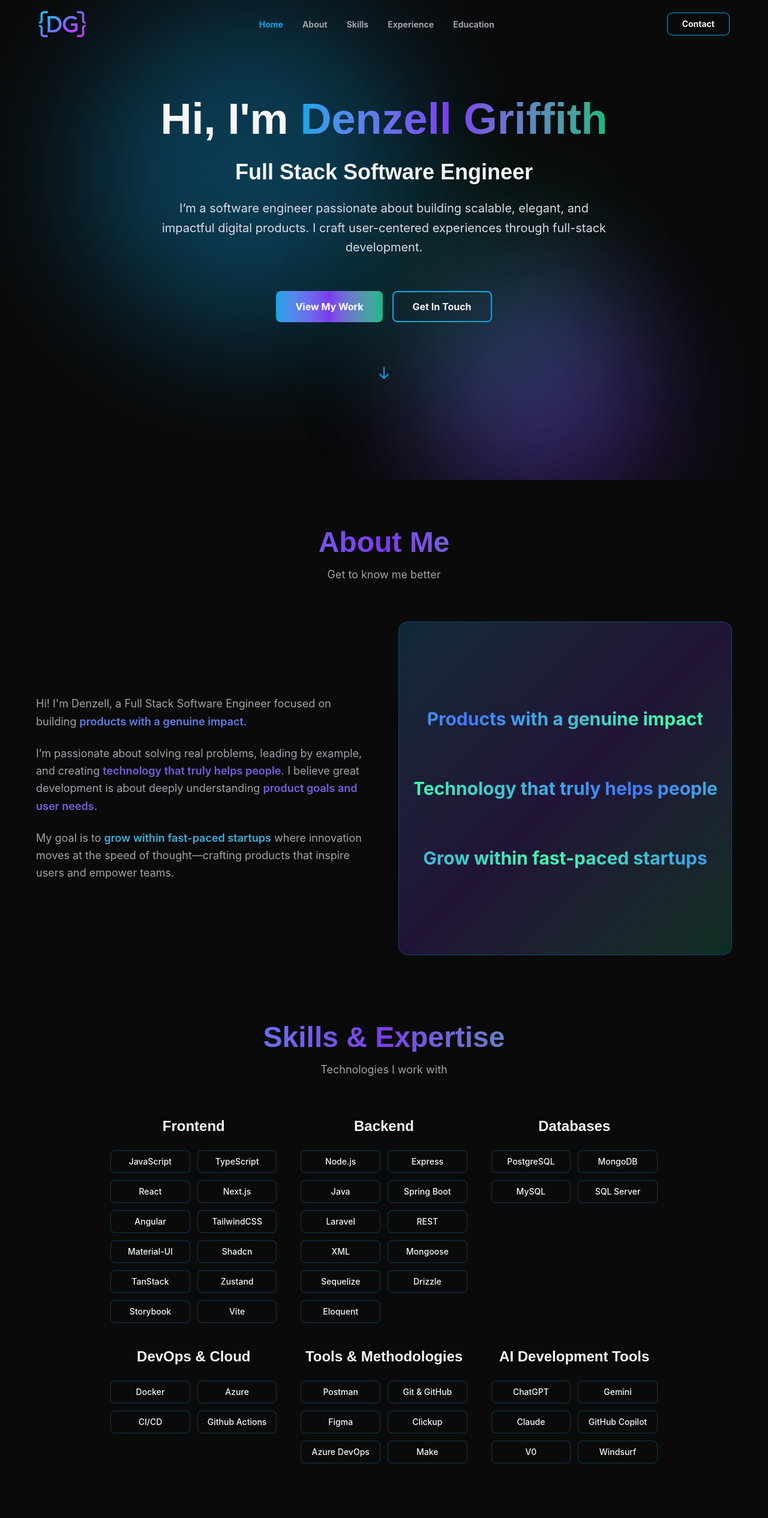
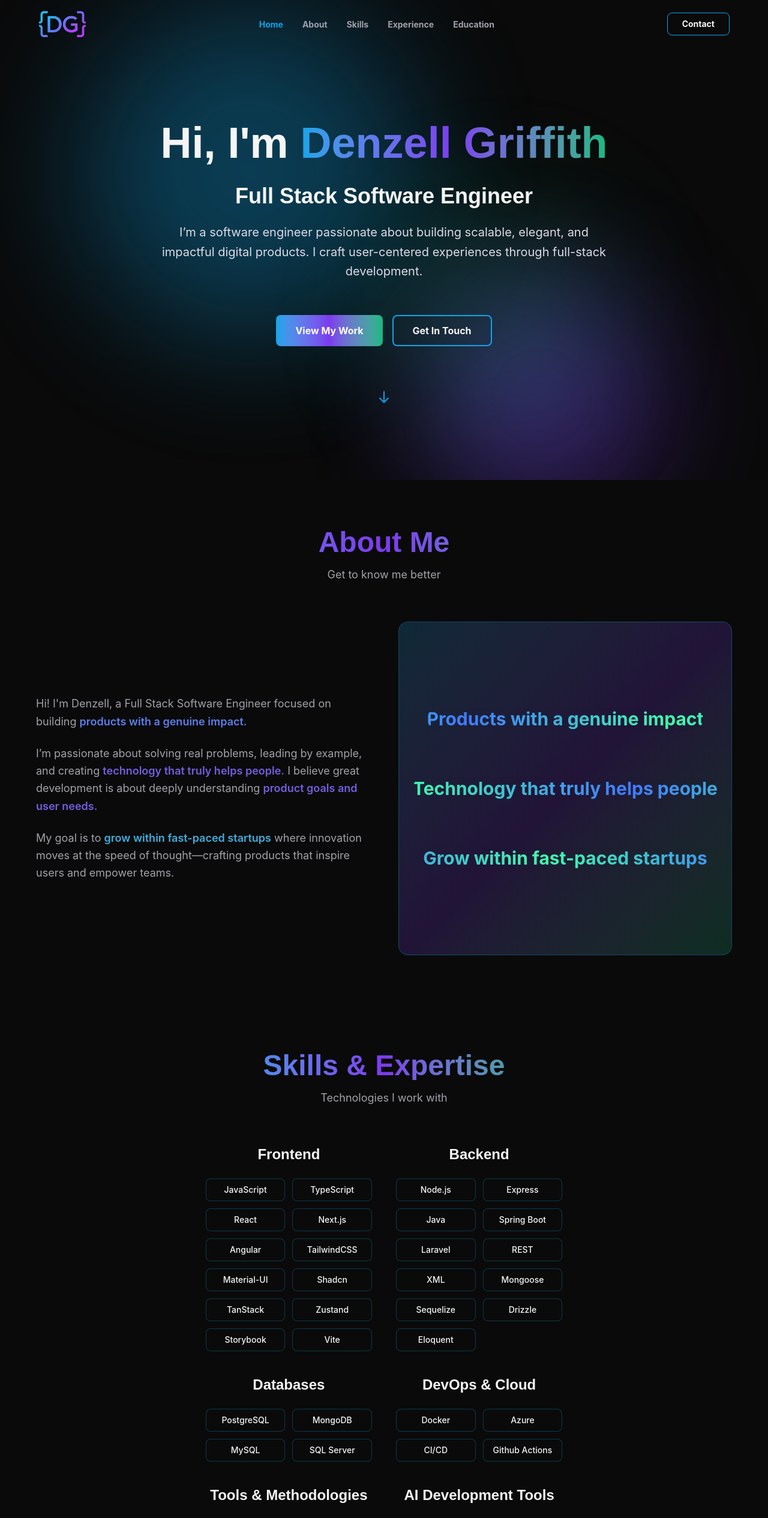
Before and after one commit to denzellgh/portfolio-denzellgh, a React (Vite) app: page / in a window 1280 px wide. Shown: the top 2530 px of the page at 60% size. Built offline with nearby package versions, Linux system fonts and the light colour scheme; no server answers.

Commit message:
fix:  padding in sections for improve view separation in laptop

```diff
--- a/src/sections/Hero.tsx
+++ b/src/sections/Hero.tsx
@@ -5,7 +5,7 @@ export const Hero = () => {
   return (
     <section
       id="home"
-      className="max-xs:pt-24 relative flex min-h-screen items-center justify-center overflow-hidden"
+      className="pt-20 relative flex min-h-screen items-center justify-center overflow-hidden"
     >
       {/* Gradient Blobs */}
       <GradientBlob
--- a/src/sections/Skills.tsx
+++ b/src/sections/Skills.tsx
@@ -4,13 +4,13 @@ import { skillsData } from '../data/skills';
 
 export const Skills = () => {
   return (
-    <section id="skills" className="relative flex min-h-screen items-center">
+    <section id="skills" className="relative flex min-h-screen items-center py-20 2xl:py-0">
       <div className="mx-auto max-w-[1200px] px-6">
         <SectionTitle subtitle="Technologies I work with">
           Skills & Expertise
         </SectionTitle>
 
-        <div className="grid gap-10 lg:grid-cols-3">
+        <div className="grid gap-10 lg:grid-cols-2">
           {skillsData.map(category => (
             <div key={category.category}>
               <h3 className="mb-6 text-center font-[family-name:var(--font-heading)] text-2xl font-bold text-[#F5F5F5]">
```
